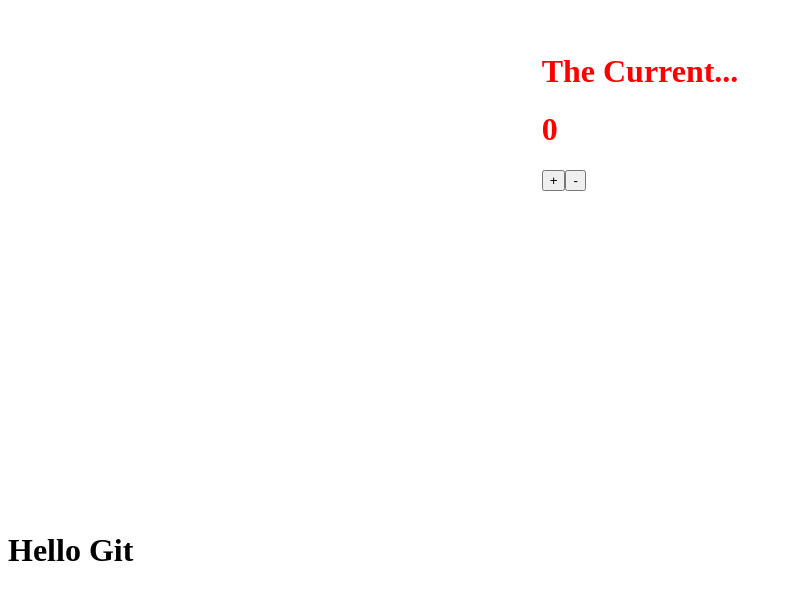
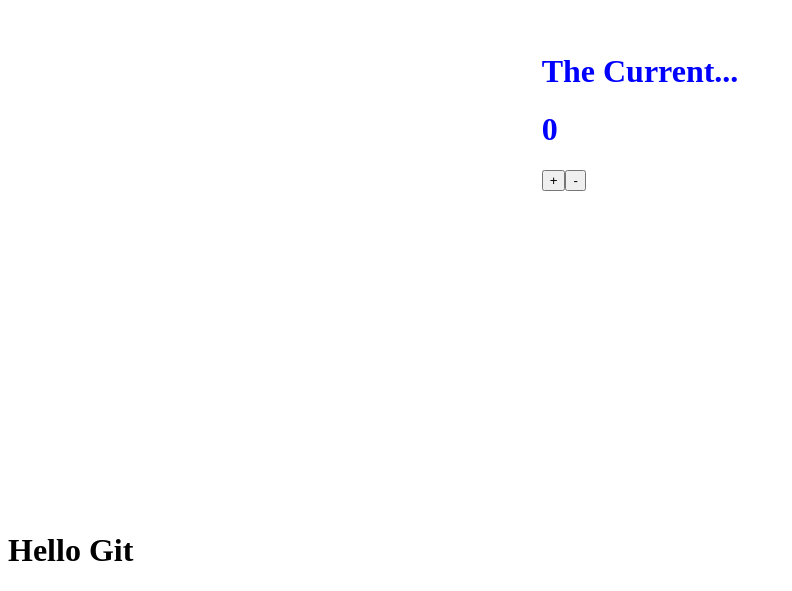
Before and after one commit to DaRaForU/DemoGit, a Vue app: page / in a window 1280 px wide. Shown: the part 297-888 px from the top of the page, without its empty margins (0-792 px from the left). Built offline with nearby package versions, Linux system fonts and the light colour scheme.

Commit message:
color: blue in App.vue

```diff
--- a/src/App.vue
+++ b/src/App.vue
@@ -35,5 +35,6 @@
   }
   div{
     align-items: center;
+    color: blue;
   }
 </style>
```
